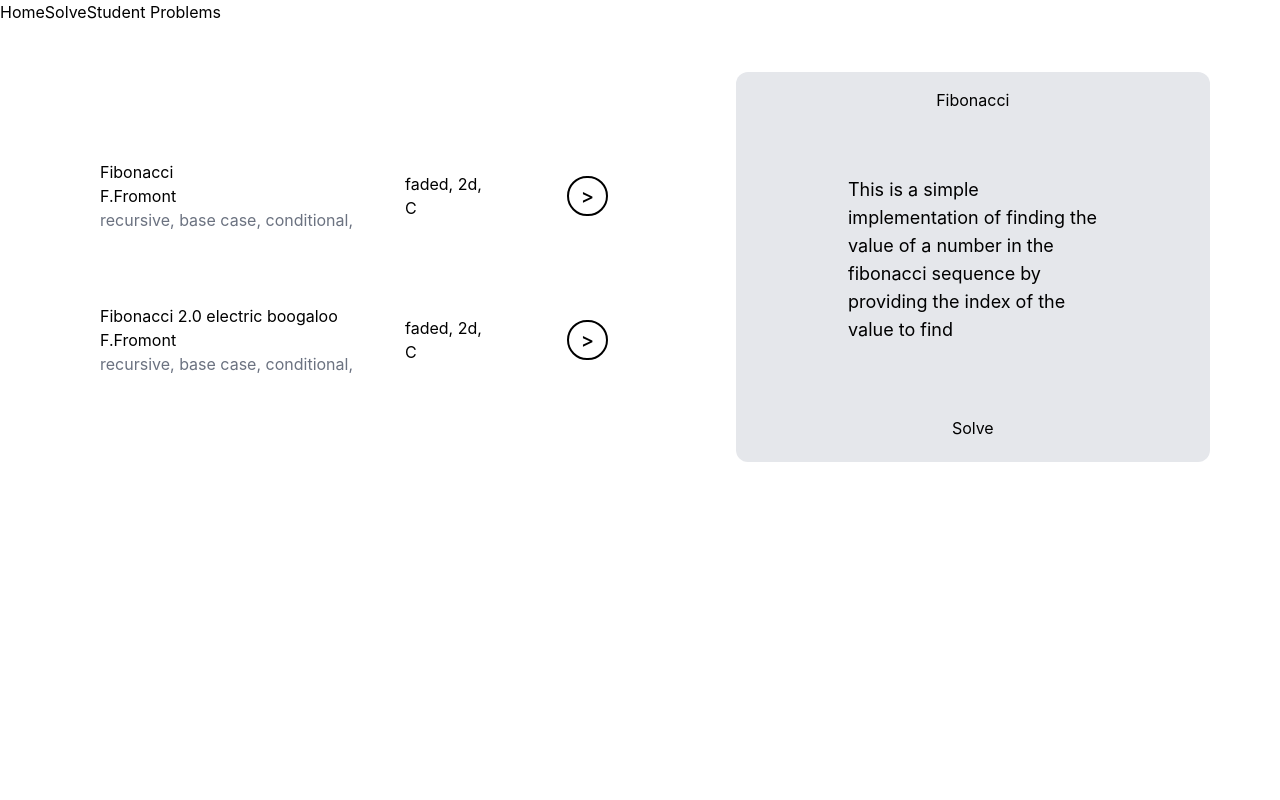
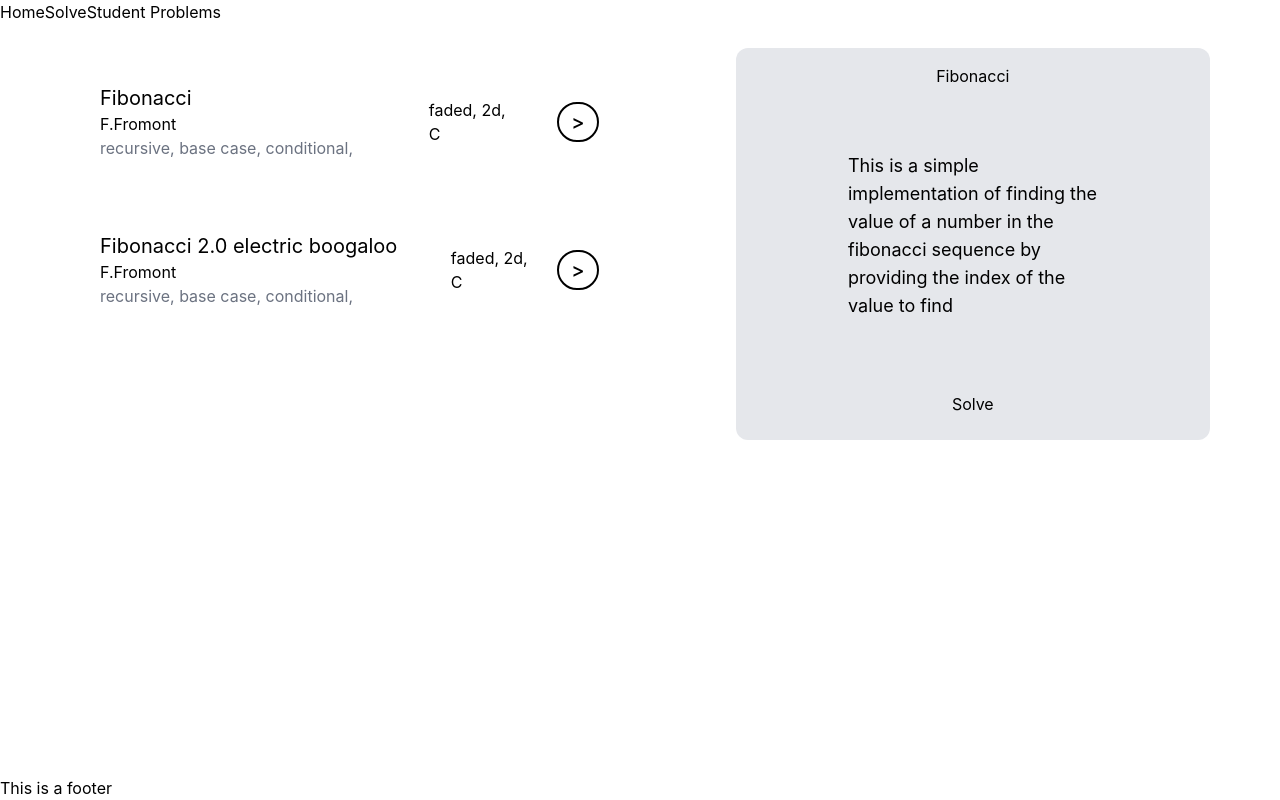
Before and after one commit to HiruNya/Parsons-Tool, a React (Create React App) app in the folder parsons-tool-frontend/: page /student in a window 1280 px wide. Both pictures are taken after a click on the element 344 px from the left and 96 px from the top of the page. Built offline with nearby package versions, Linux system fonts and the light colour scheme.

Commit message:
extra styling progress save

```diff
--- a/parsons-tool-frontend/src/components/problemInfoCard/problemInfoDetailedCard.js
+++ b/parsons-tool-frontend/src/components/problemInfoCard/problemInfoDetailedCard.js
@@ -1,4 +1,3 @@
-import styles from "./problemInfoDetailedCard.module.css";
 import {useNavigate} from 'react-router-dom';
 
 
@@ -10,7 +9,7 @@ export default function ProblemInfoDetailedCard({problem}) {
     }
     return (
         <>
-          <div className="bg-gray-200 p-2 rounded-xl m-12 w-4/5 h-4/5 flex flex-col items-center">
+          <div className="bg-gray-200 p-2 rounded-xl m-12 w-4/5 h-min flex flex-col items-center">
             <div className="p-2">
               <h1>{problem.name}</h1>
             </div>
--- a/parsons-tool-frontend/src/components/problemInfoCard/problemInfoListCard.js
+++ b/parsons-tool-frontend/src/components/problemInfoCard/problemInfoListCard.js
@@ -1,18 +1,16 @@
-import styles from "./problemInfoListCard.module.css"
-
 export default function ProblemInfoListCard({problem, setSelected}) {
 
     return (
         <>
-          <div className="bg-sky-200 m-5 w-9/10 p-2 rounded-xl flex flex-row items-center" onClick={()=> setSelected(problem)}>
+          <div className="bg-sky-200 m-5 w-11/12 p-2 rounded-xl flex flex-row items-center" onClick={()=> setSelected(problem)}>
             <div className="p-2 mx-4">
-              <h1>{problem.name}</h1>
+              <h1 className="text-xl">{problem.name}</h1>
               <h2>{problem.author}</h2>
               <h3 className="text-gray-500">
                 {problem.tags.map((tag) => " " + tag + ",")}
               </h3>
             </div>
-            <div className="p-2 mx-5">
+            <div className="p-2 ml-auto">
               <h3>
                 {problem.variations.map((variation) => " " + variation + ", ")}
               </h3>
--- a/parsons-tool-frontend/src/pages/PageLayout.js
+++ b/parsons-tool-frontend/src/pages/PageLayout.js
@@ -4,15 +4,18 @@ import { NavLink, Outlet } from "react-router-dom";
 export default function PageLayout() {
   return (
     <>
-      <div>
-        <nav>
+      <div className="h-screen">
+        <nav className="fixed">
           <NavLink to="">Home</NavLink>
           <NavLink to="problems">Solve</NavLink>
           <NavLink to="student">Student Problems</NavLink>
         </nav>
-        <div>
+        <div className="h-full">
           <Outlet />
         </div>
+        <footer className="fixed bottom-0">
+          <p>This is a footer</p>
+        </footer>
       </div>
     </>
   );
--- a/parsons-tool-frontend/src/pages/browseProblems.js
+++ b/parsons-tool-frontend/src/pages/browseProblems.js
@@ -5,7 +5,7 @@ function BrowseProblems() {
   const [problems, setProblems] = useState([]);
 
   return (
-    <div className="mx-3 my-auto w-full bg-black">
+    <div className="mx-3 my-auto w-full h-full bg-black">
       {problems && problems.length > 0 ? (
         problems.map((problem, i) => (
           <ProblemInfoCard problem={problem} key={i} />
--- a/parsons-tool-frontend/src/pages/studentBrowseProblems.js
+++ b/parsons-tool-frontend/src/pages/studentBrowseProblems.js
@@ -6,8 +6,8 @@ export default function StudentBrowseProblems({ problems }) {
     const [selected, setSelected] = useState();
 
     return (
-    <div className="flex flex-row">
-      <div className="flex flex-col bg-sky-600 w-full mx-12 my-auto rounded-xl">
+    <div className="flex flex-row h-full">
+      <div className="flex flex-col bg-sky-600 w-full h-min mx-12 my-12 rounded-xl">
         {problems && problems.length > 0 ? (
           problems.map((problem, i) => (
             <ProblemInfoListCard problem={problem} setSelected={(problem) => setSelected(problem)}key={i} />
```
